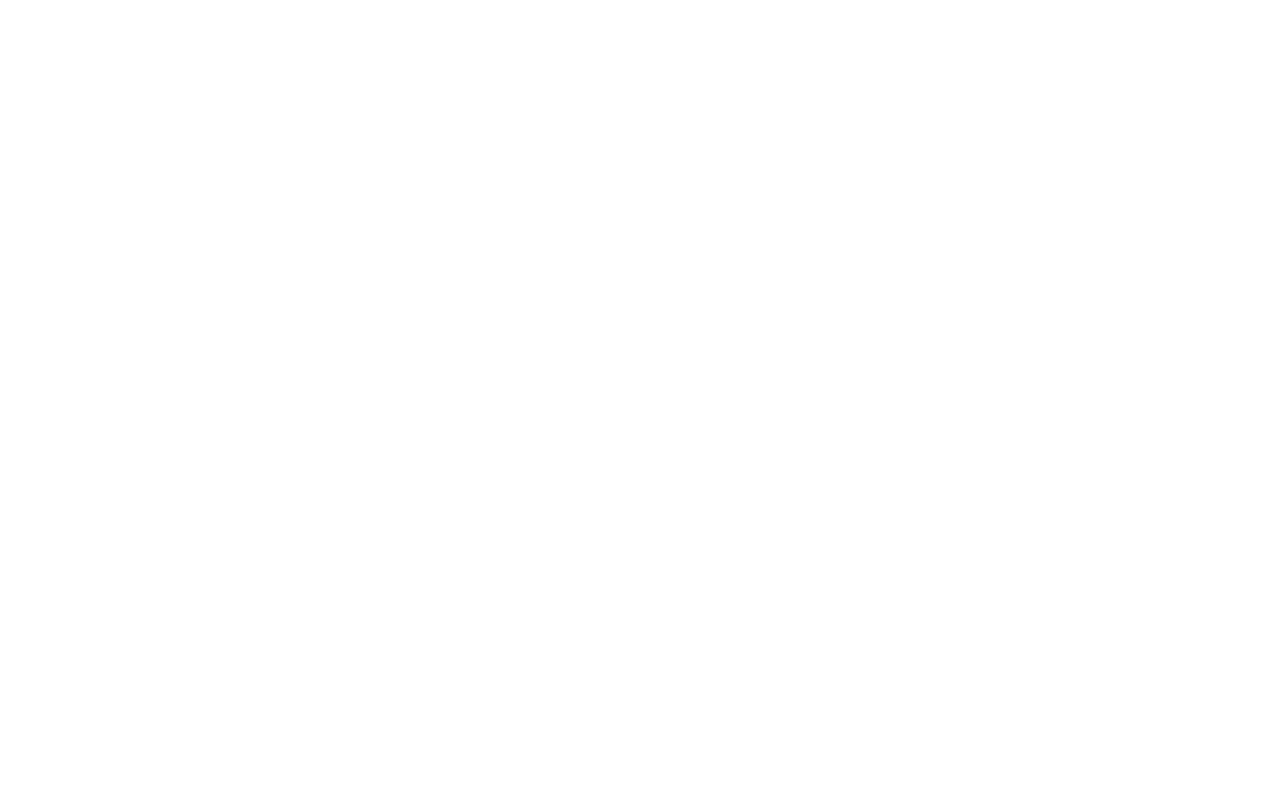
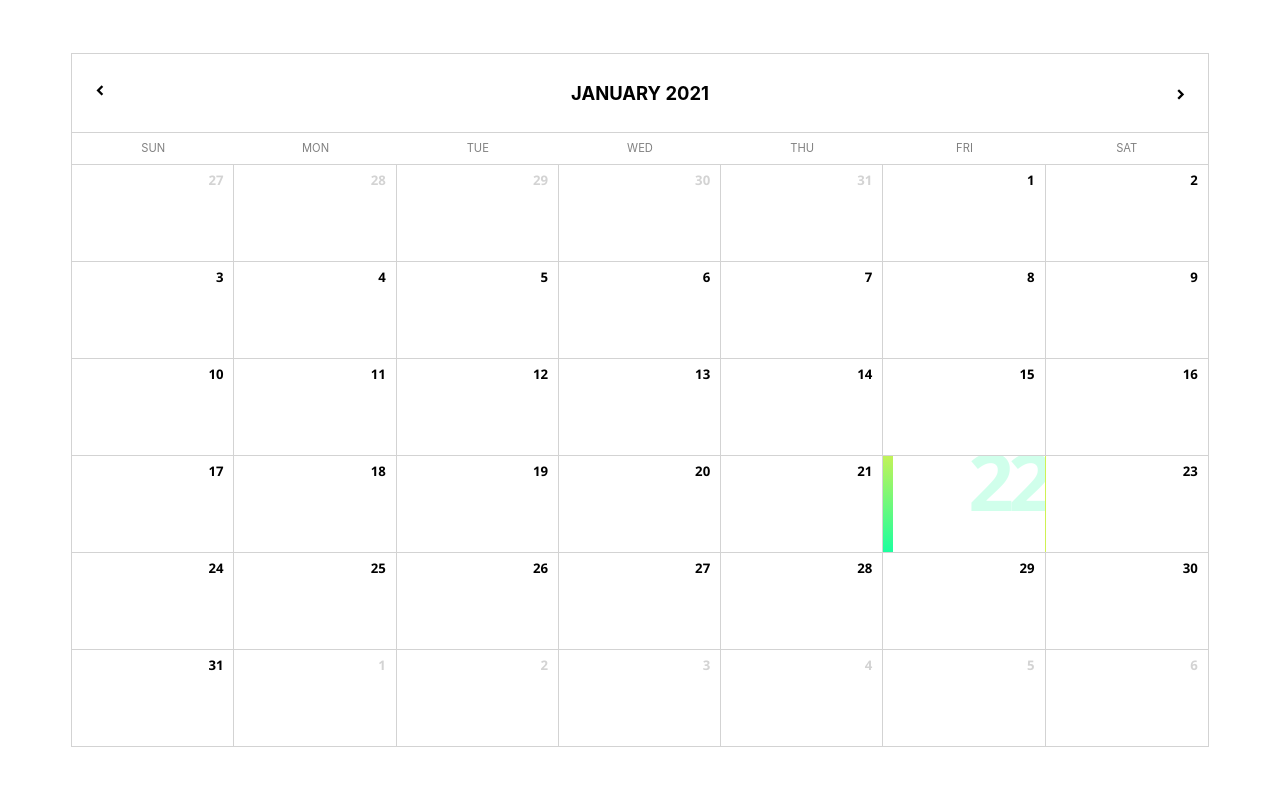
Before and after one commit to JIA-0302/TipTracker, a Next.js app: page /calendar in a window 1280 px wide. Shown: the top 786 px of the page. Built offline with nearby package versions, Linux system fonts and the light colour scheme.

Commit message:
Update index.tsx
readd calendar skeleton

```diff
--- a/components/work-calendar/index.tsx
+++ b/components/work-calendar/index.tsx
@@ -1,12 +1,122 @@
-type WorkCalendarProps = {
-  selectedDate?: string
-}
+import React, { useState } from "react"
+import addMonths from "date-fns/addMonths"
+import subMonths from "date-fns/subMonths"
+import styles from "styles/Calendar.module.css"
+import {
+  addDays,
+  endOfMonth,
+  endOfWeek,
+  format,
+  isSameDay,
+  isSameMonth,
+  startOfMonth,
+  startOfWeek,
+  toDate,
+} from "date-fns"
 
-const WorkCalendar: React.FunctionComponent<WorkCalendarProps> = ({
-  selectedDate,
-}) => {
+const WorkCalendar: React.FunctionComponent = () => {
   // Add Work Calendar here
-  return <p>{selectedDate}</p>
+  const [currentDate, setCurrentDate] = useState(new Date())
+  const [selectedDate, setSelectedDate] = useState(new Date())
+
+  const nextMonth = () => {
+    setCurrentDate(addMonths(currentDate, 1))
+  }
+  const prevMonth = () => {
+    setCurrentDate(subMonths(currentDate, 1))
+  }
+
+  const header = () => {
+    const dateFormat = "MMMM yyyy"
+    return (
+        <div className={` ${styles.header} ${styles.row} `}>
+          <div className={` ${styles.column} ${styles.row}`}>
+            <div className={styles.icon} onClick={prevMonth}>
+              chevron_left
+            </div>
+          </div>
+          <div className={` ${styles.column} ${styles.colCenter} `}>
+            <span>{format(currentDate, dateFormat)}</span>
+          </div>
+          <div className={` ${styles.column} ${styles.colEnd}`}>
+            <div className={styles.icon} onClick={nextMonth}>
+              chevron_right
+            </div>
+          </div>
+        </div>
+    )
+  }
+
+  const daysOfWeek = () => {
+    const dateFormat = "E"
+    const days = []
+    const startDate = startOfWeek(currentDate)
+    for (let i = 0; i < 7; i++) {
+      days.push(
+          <div className={`${styles.column} ${styles.colCenter}`} key={i}>
+            {format(addDays(startDate, i), dateFormat)}
+          </div>
+      )
+    }
+    return <div className={`${styles.days} ${styles.row}`}>{days}</div>
+  }
+
+  const onDateClick = (day) => {
+    setSelectedDate(day)
+  }
+
+  const cells = () => {
+    const monthStart = startOfMonth(currentDate)
+    const monthEnd = endOfMonth(monthStart)
+    const startDate = startOfWeek(monthStart)
+    const endDate = endOfWeek(monthEnd)
+
+    const dateFormat = "d"
+    const rows = []
+    let days = []
+    let day = startDate
+    let formattedDate = ""
+    while (day <= endDate) {
+      for (let i = 0; i < 7; i++) {
+        formattedDate = format(day, dateFormat)
+        const cloneDay = day
+
+        days.push(
+            <div
+                className={`${styles.column} ${styles.cell} ${
+                    !isSameMonth(day, monthStart)
+                        ? styles.disabled
+                        : isSameDay(day, selectedDate)
+                        ? styles.selected
+                        : ""
+                }`}
+                key={day.toDateString()}
+                onClick={() => onDateClick(toDate(cloneDay))}
+            >
+              <span className={styles.number}>{formattedDate}</span>
+              <span className={styles.bg}>{formattedDate}</span>
+            </div>
+        )
+        day = addDays(day, 1)
+      }
+      rows.push(
+          <div className={styles.row} key={day.toDateString()}>
+            {" "}
+            {days}{" "}
+          </div>
+      )
+      days = []
+    }
+    return <div className={styles.body}>{rows}</div>
+  }
+
+  return (
+      <div className={styles.calendar}>
+        <div>{header()}</div>
+        {<div>{daysOfWeek()}</div>}
+        {<div>{cells()}</div>}
+      </div>
+  )
 }
 
 export default WorkCalendar
```
